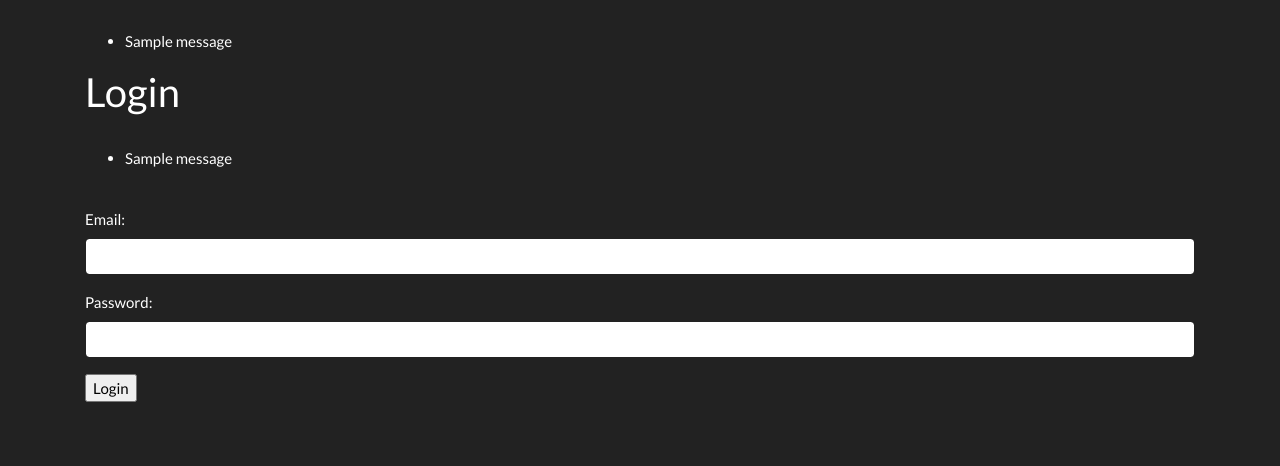
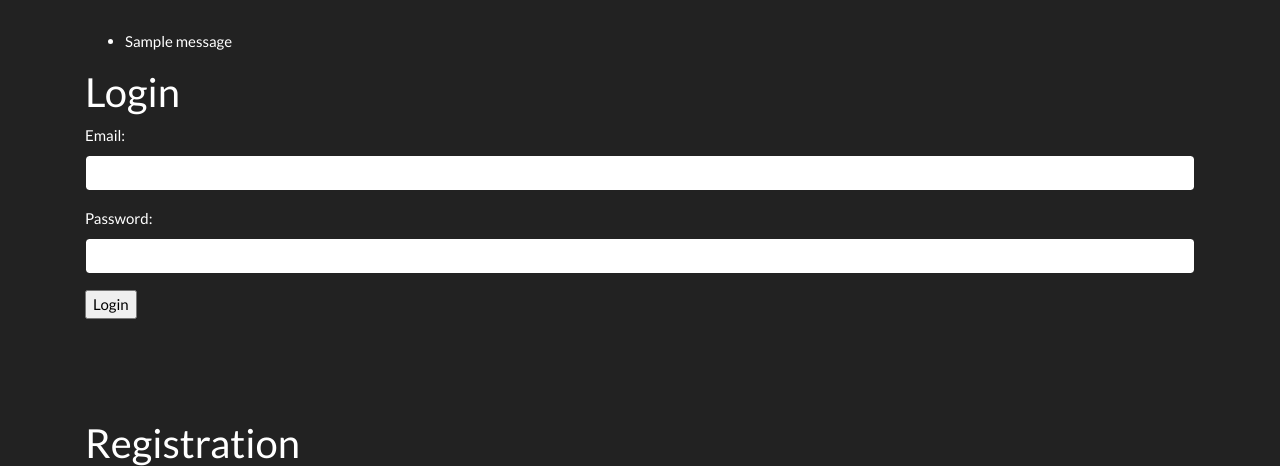
Before and after one commit to mei-manzo/Group-Project, a Django app: page / in a window 1280 px wide. Shown: the part 98-564 px from the top of the page. Run offline with Django 3.2, Linux system fonts and the light colour scheme; tables that the repository leaves empty hold one stand-in row (values such as "Sample post"); one stand-in notice (Sample message) is shown; some libraries are stand-ins or nearby versions.

Commit message:
Updated index.html

```diff
--- a/group_app/templates/index.html
+++ b/group_app/templates/index.html
@@ -41,13 +41,7 @@
         </div>      <!--end errors-->
 
         <h2>Login</h2>
-        {% if messages %}
-        <ul class="messages">
-            {% for message in messages %}
-                <li {% if message.tags %} class="{{ message.tags }}"{% endif %}>{{ message }}</li>
-            {% endfor %}
-        </ul>
-        {% endif %}
+
         <form action="/check_login" method='POST'>
             {% csrf_token %}
             <div class="form-group">
@@ -88,7 +82,7 @@
             </div>
             <div class="form-group">
                 <label for="confirm-password">Confirm Password:</label>
-                <input type="confirm-password" name="confirm-password" id='password' class='form-control'>
+                <input type="password" name="confirm-password" id='password' class='form-control'>
             </div>
 
             <input type="submit" value="Register" id="button-1">
```
